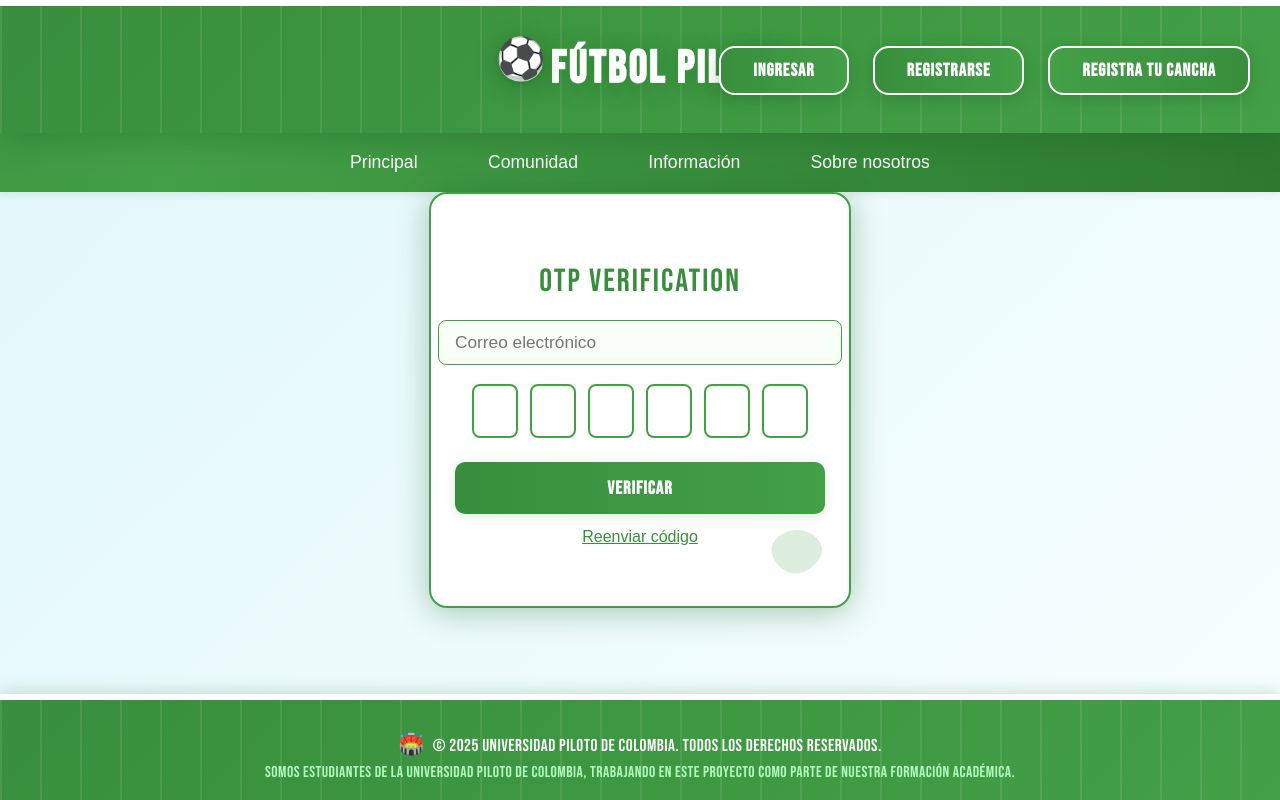
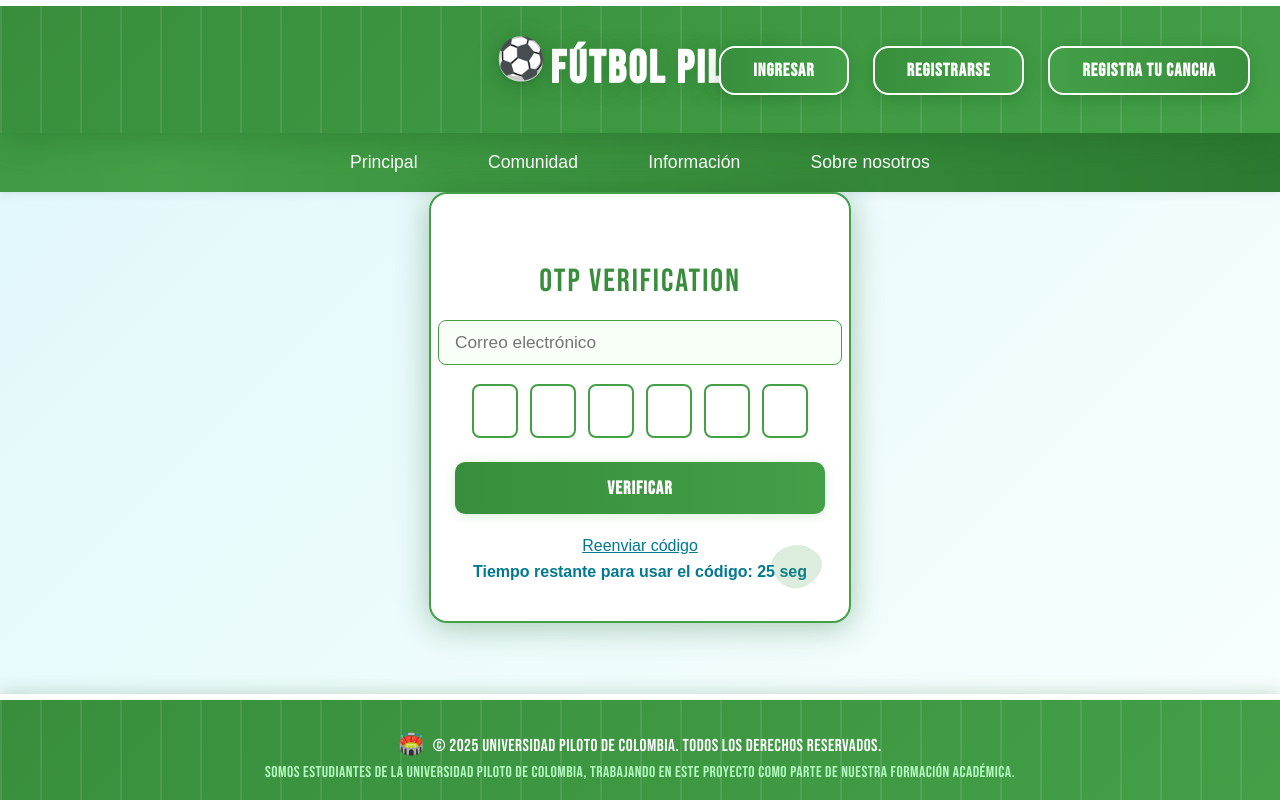
Before and after one commit to Haider2231/desplegable, a React (Vite) app in the folder gestion_futbol/frontend/: page /verify in a window 1280 px wide. Built offline with nearby package versions, Linux system fonts and the light colour scheme.

Commit message:
cambios nuevos

```diff
--- a/gestion_futbol/frontend/src/components/Auth/Register.jsx
+++ b/gestion_futbol/frontend/src/components/Auth/Register.jsx
@@ -20,29 +20,6 @@ export default function Register({ onRegister }) {
   const [captchaToken, setCaptchaToken] = useState(null);
   const [verifyCountdown, setVerifyCountdown] = useState(1800); // 30 minutos en segundos
   const navigate = useNavigate();
-
-  useEffect(() => {
-    let interval;
-    if (showVerify) {
-      setVerifyCountdown(1800); // reinicia a 30 minutos
-      interval = setInterval(() => {
-        setVerifyCountdown((prev) => {
-          if (prev <= 1) {
-            clearInterval(interval);
-            return 0;
-          }
-          return prev - 1;
-        });
-      }, 1000);
-    }
-    return () => clearInterval(interval);
-  }, [showVerify]);
-
-  const formatCountdown = (secs) => {
-    const m = Math.floor(secs / 60);
-    const s = secs % 60;
-    return `${m.toString().padStart(2, "0")}:${s.toString().padStart(2, "0")}`;
-  };
 
   const handleSubmit = async (e) => {
     e.preventDefault();
@@ -111,11 +88,7 @@ export default function Register({ onRegister }) {
       >
         <div>
           <Verify email={email} />
-          <div style={{ color: "#007991", marginTop: 16, textAlign: "center", fontWeight: "bold" }}>
-            {verifyCountdown > 0
-              ? `Tiempo restante para usar el código: ${formatCountdown(verifyCountdown)}`
-              : "El código ha expirado. Solicita uno nuevo si es necesario."}
-          </div>
+          {/* Elimina el cronómetro aquí */}
         </div>
       </div>
     );
--- a/gestion_futbol/frontend/src/components/Auth/Verify.jsx
+++ b/gestion_futbol/frontend/src/components/Auth/Verify.jsx
@@ -10,6 +10,7 @@ export default function Verify({ email }) {
   const [correo, setCorreo] = useState(email || "");
   const [error, setError] = useState("");
   const [loading, setLoading] = useState(false);
+  const [countdown, setCountdown] = useState(30);
   const inputsRef = useRef([]);
   const navigate = useNavigate();
 
@@ -89,11 +90,30 @@ export default function Verify({ email }) {
     const data = await apiRegister({ nombre: "Usuario", email: correo, password: "temporal123" });
     if (!data.error) {
       alert("Código reenviado al correo.");
+      setCountdown(30); // Reinicia el contador
     } else {
       setError(data.error || "No se pudo reenviar el código.");
     }
     setLoading(false);
   };
+
+  // Formatea el tiempo del contador en minutos y segundos
+  const formatCountdown = (seconds) => {
+    const mins = Math.floor(seconds / 60);
+    const secs = seconds % 60;
+    return `${mins > 0 ? `${mins} min ` : ""}${secs} seg`;
+  };
+
+  // Efecto para manejar el conteo regresivo
+  React.useEffect(() => {
+    let timer;
+    if (countdown > 0) {
+      timer = setInterval(() => {
+        setCountdown(prev => prev - 1);
+      }, 1000);
+    }
+    return () => clearInterval(timer);
+  }, [countdown]);
 
   return (
     <form className="otp-form" onSubmit={handleSubmit}>
@@ -125,12 +145,42 @@ export default function Verify({ email }) {
             />
           ))}
         </div>
-        <button className="otp-btn" type="submit" disabled={loading}>
-          {loading ? "Verificando..." : "Verificar"}
+        <button
+          className="otp-btn"
+          type="submit"
+          disabled={loading}
+        >
+          {loading ? "Verificando..." : "VERIFICAR"}
         </button>
-        <button className="otp-btn-resend" type="button" onClick={handleResend} disabled={loading}>
-          Reenviar código
-        </button>
+        <div
+          style={{
+            marginTop: 10,
+            textAlign: "center",
+          }}
+        >
+          <span
+            style={{
+              color: "#007991",
+              cursor: "pointer",
+              textDecoration: "underline",
+              fontWeight: 500,
+            }}
+            onClick={handleResend}
+          >
+            Reenviar código
+          </span>
+          {/* Cronómetro justo debajo, color verde */}
+          <div style={{
+            color: "#007991",
+            marginTop: 8,
+            fontWeight: 600,
+            fontSize: "1em"
+          }}>
+            {countdown > 0
+              ? `Tiempo restante para usar el código: ${formatCountdown(countdown)}`
+              : "El código ha expirado. Puedes solicitar uno nuevo."}
+          </div>
+        </div>
         {error && <div style={{ color: "#d32f2f", marginTop: 8, textAlign: "center" }}>{error}</div>}
         <svg className="otp-svg" viewBox="0 0 200 200" xmlns="http://www.w3.org/2000/svg">
           <path fill="#43a047" d="M56.8,-23.9C61.7,-3.2,45.7,18.8,26.5,31.7C7.2,44.6,-15.2,48.2,-35.5,36.5C-55.8,24.7,-73.9,-2.6,-67.6,-25.2C-61.3,-47.7,-30.6,-65.6,-2.4,-64.8C25.9,-64.1,51.8,-44.7,56.8,-23.9Z" transform="translate(100 100)" className="otp-path"></path>
```
Also changed, not shown: 1 other file (tests, documents, lock files or other folders).
